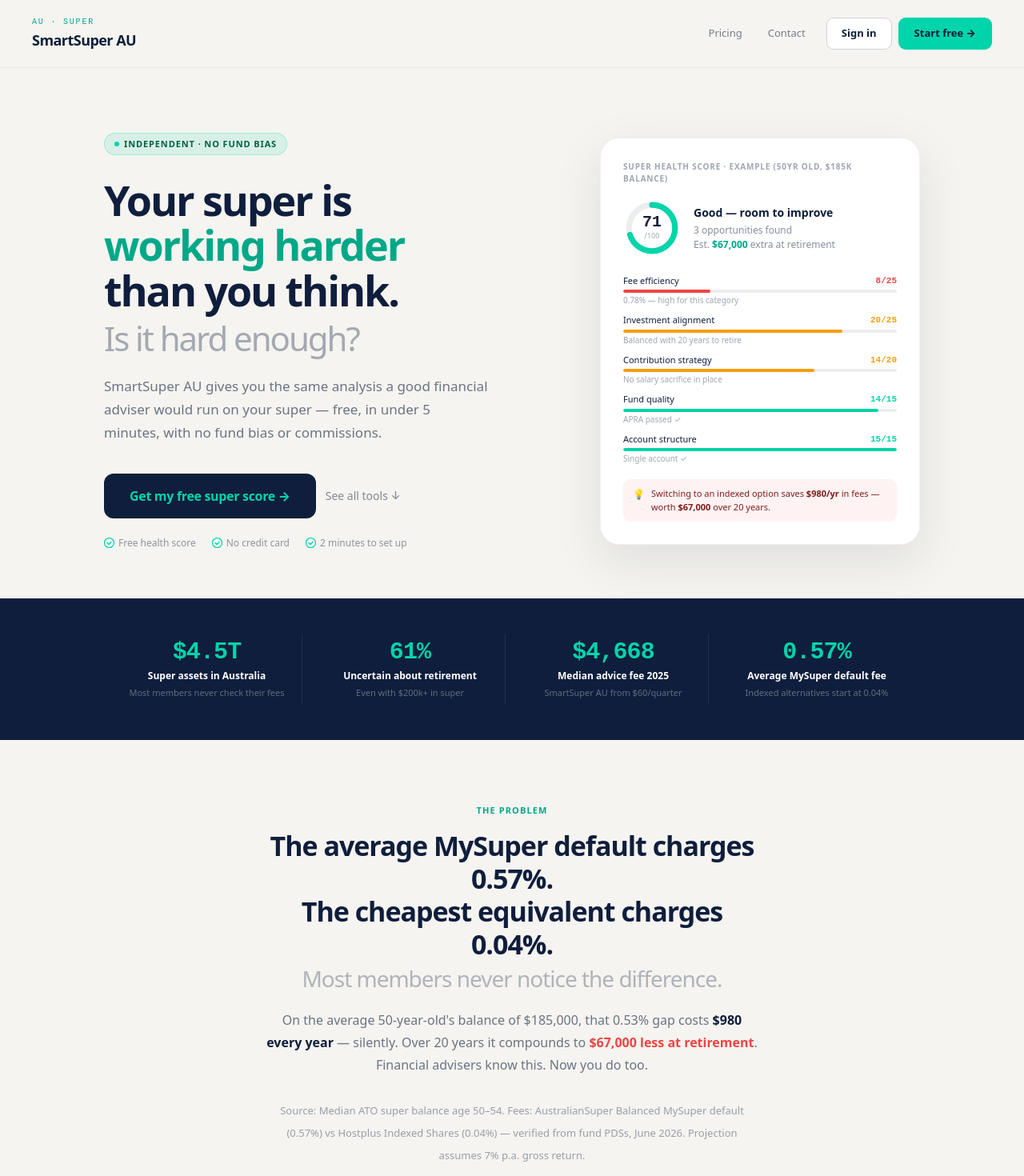
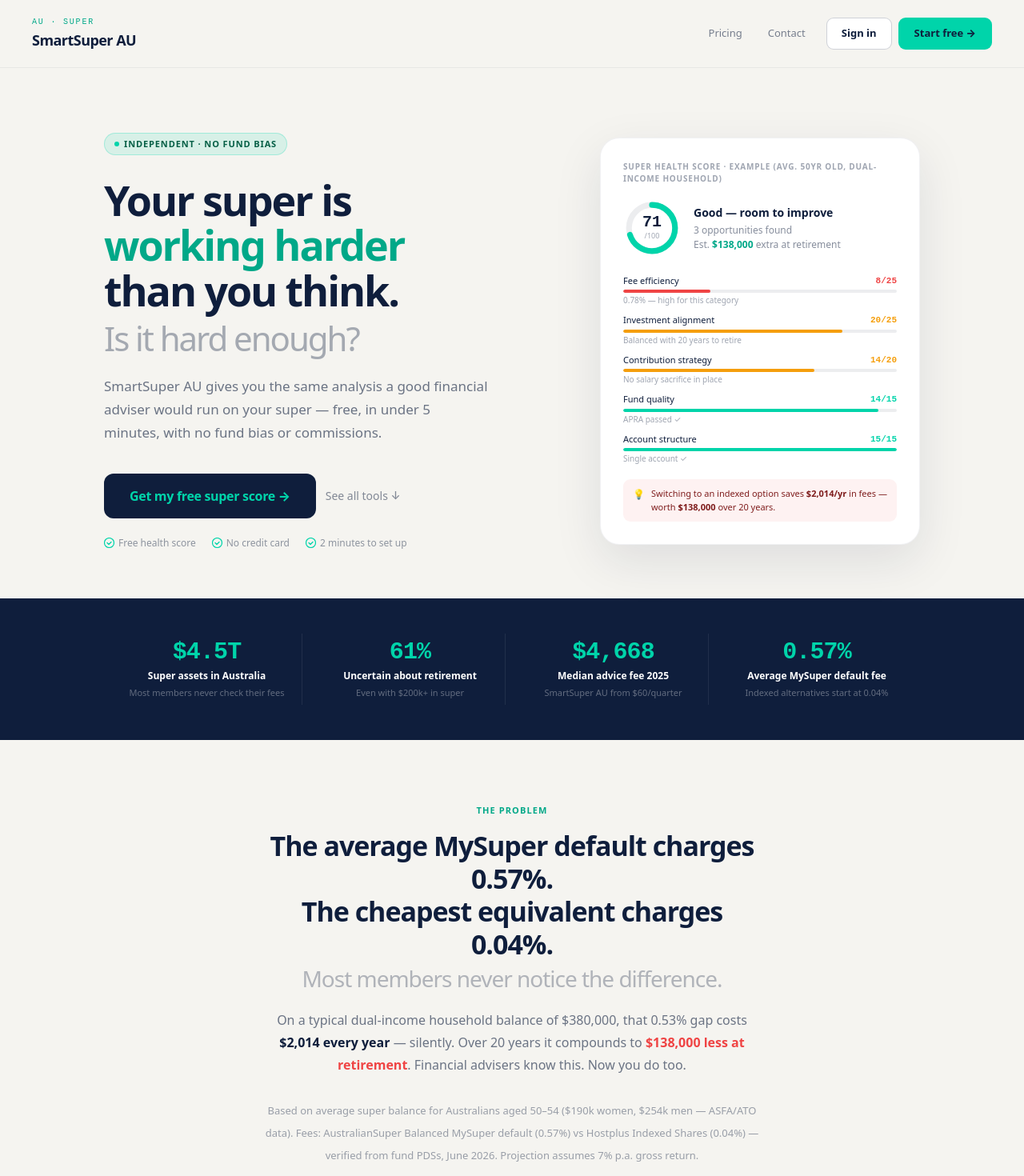
Before and after one commit to mbf2756/supersmart-au, a Next.js app: page / in a window 1280 px wide. Shown: the top 1470 px of the page at 80% size. Built offline with nearby package versions, Linux system fonts and the light colour scheme; no server answers.

Commit message:
Update health score example and financial estimates

```diff
--- a/src/app/(marketing)/page.tsx
+++ b/src/app/(marketing)/page.tsx
@@ -64,7 +64,7 @@
 
           {/* Score preview card */}
           <div style={{ background: 'white', borderRadius: 24, padding: '28px', boxShadow: '0 20px 60px rgba(15,30,60,0.1)', border: '1px solid rgba(15,30,60,0.06)' }}>
-            <div style={{ fontSize: 10, fontWeight: 600, color: 'rgba(15,30,60,0.4)', textTransform: 'uppercase' as const, letterSpacing: '0.08em', marginBottom: 18 }}>Super health score · Example (50yr old, $185k balance)</div>
+            <div style={{ fontSize: 10, fontWeight: 600, color: 'rgba(15,30,60,0.4)', textTransform: 'uppercase' as const, letterSpacing: '0.08em', marginBottom: 18 }}>Super health score · Example (avg. 50yr old, dual-income household)</div>
             <div style={{ display: 'flex', alignItems: 'center', gap: 16, marginBottom: 22 }}>
               <div style={{ position: 'relative', width: 72, height: 72, flexShrink: 0 }}>
                 <svg viewBox="0 0 80 80" style={{ width: 72, height: 72 }}>
@@ -78,7 +78,7 @@
               </div>
               <div>
                 <div style={{ fontSize: 14, fontWeight: 700, color: '#0F1E3C', marginBottom: 3 }}>Good — room to improve</div>
-                <div style={{ fontSize: 12, color: 'rgba(15,30,60,0.5)', lineHeight: 1.5 }}>3 opportunities found<br />Est. <strong style={{ color: '#00A888' }}>$67,000</strong> extra at retirement</div>
+                <div style={{ fontSize: 12, color: 'rgba(15,30,60,0.5)', lineHeight: 1.5 }}>3 opportunities found<br />Est. <strong style={{ color: '#00A888' }}>$138,000</strong> extra at retirement</div>
               </div>
             </div>
             {[
@@ -102,7 +102,7 @@
             <div style={{ marginTop: 18, padding: '10px 12px', background: '#FEF2F2', borderRadius: 9, display: 'flex', gap: 8, alignItems: 'flex-start' }}>
               <span style={{ fontSize: 12 }}>💡</span>
               <div style={{ fontSize: 11, color: '#7F1D1D', lineHeight: 1.5 }}>
-                Switching to an indexed option saves <strong>$980/yr</strong> in fees — worth <strong>$67,000</strong> over 20 years.
+                Switching to an indexed option saves <strong>$2,014/yr</strong> in fees — worth <strong>$138,000</strong> over 20 years.
               </div>
             </div>
           </div>
@@ -136,7 +136,7 @@
           <span style={{ color: 'rgba(15,30,60,0.3)', fontWeight: 400, fontSize: 28 }}>Most members never notice the difference.</span>
         </h2>
         <p style={{ fontSize: 16, color: 'rgba(15,30,60,0.6)', lineHeight: 1.75 }}>
-          On the average 50-year-old's balance of $185,000, that 0.53% gap costs <strong style={{ color: '#0F1E3C' }}>$980 every year</strong> — silently. Over 20 years it compounds to <strong style={{ color: '#EF4444' }}>$67,000 less at retirement</strong>. Financial advisers know this. Now you do too.<br /><br /><span style={{ fontSize: 13, color: 'rgba(15,30,60,0.4)' }}>Source: Median ATO super balance age 50–54. Fees: AustralianSuper Balanced MySuper default (0.57%) vs Hostplus Indexed Shares (0.04%) — verified from fund PDSs, June 2026. Projection assumes 7% p.a. gross return.</span>
+          On a typical dual-income household balance of $380,000, that 0.53% gap costs <strong style={{ color: '#0F1E3C' }}>$2,014 every year</strong> — silently. Over 20 years it compounds to <strong style={{ color: '#EF4444' }}>$138,000 less at retirement</strong>. Financial advisers know this. Now you do too.<br /><br /><span style={{ fontSize: 13, color: 'rgba(15,30,60,0.4)' }}>Based on average super balance for Australians aged 50–54 ($190k women, $254k men — ASFA/ATO data). Fees: AustralianSuper Balanced MySuper default (0.57%) vs Hostplus Indexed Shares (0.04%) — verified from fund PDSs, June 2026. Projection assumes 7% p.a. gross return.</span>
         </p>
       </section>
 
```
